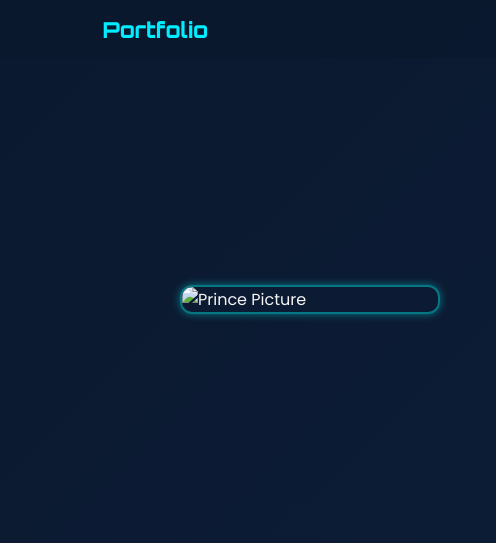
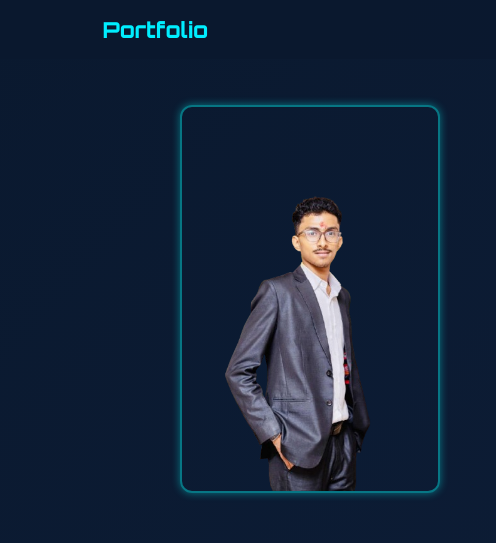
Before and after one commit to princeparajuli/princeparajuli-website, a plain HTML site: page index.html in a window 1280 px wide. Shown: the top 543 px of the page, 0-496 px from the left. Drawn offline with nearby package versions, Linux system fonts and the light colour scheme.

Commit message:
Update index.html

```diff
--- a/index.html
+++ b/index.html
@@ -119,7 +119,7 @@ a {text-decoration:none; color:inherit;}
 
 
         <!-- Profile image centered inside the circle -->
-<img src="protfolio-removebg-preview.png" alt="Prince Picture"
+<img src="./protfolio/protfolio-removebg-preview.png" alt="Prince Picture"
      style="
         width: 260px;
         height: auto;
```
